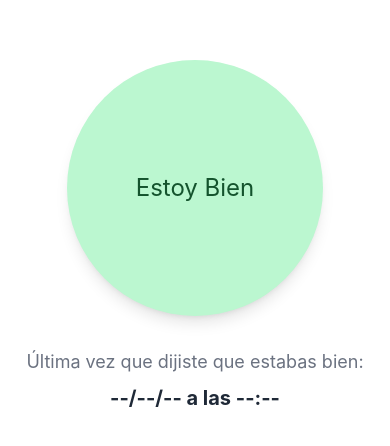
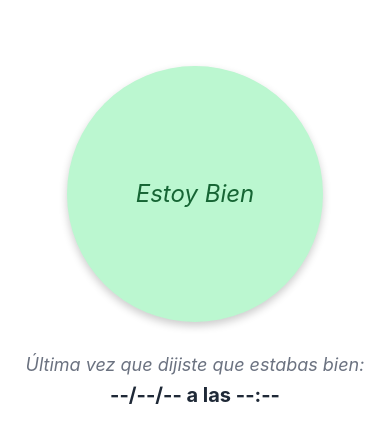
Before and after one commit to laureanojuarez/are-you-ok, a React Native app: screen / in a window 390 px wide. Shown: the part 186-632 px from the top of the page. Built offline with nearby package versions, Linux system fonts and the light colour scheme.

Commit message:
refactor: remove unused dependencies and tailwind configuration
- Removed nativewind and prettier-plugin-tailwindcss from package.json
- Deleted tailwind.config.js as it is no longer needed
- Added react-dom to package.json for compatibility

```diff
--- a/App.js
+++ b/App.js
@@ -1,12 +1,14 @@
-import { StatusBar } from 'expo-status-bar';
-import { Text, TouchableOpacity, View } from 'react-native';
-import { SafeAreaProvider } from 'react-native-safe-area-context';
-import './global.css'
-import { useEffect, useState } from 'react';
+import { StatusBar } from "expo-status-bar";
+import { Text, TouchableOpacity, View, StyleSheet } from "react-native";
+import { SafeAreaProvider } from "react-native-safe-area-context";
+import { useEffect, useState } from "react";
 
 export default function App() {
+
+  const setTime = 60;
+
   const [isWell, setIsWell] = useState(false);
-  const [timeLeft, setTimeLeft] = useState(15);
+  const [timeLeft, setTimeLeft] = useState(setTime);
   const [lastConfirmed, setLastConfirmed] = useState(null);
 
   useEffect(() => {
@@ -18,7 +20,7 @@ export default function App() {
       }, 1000);
     } else if (timeLeft === 0) {
       setIsWell(false);
-      setTimeLeft(15); // Reset timer for next time
+      setTimeLeft(setTime);
     }
 
     return () => {
@@ -33,39 +35,105 @@ export default function App() {
 
   const formatTime = (date) => {
     if (!date) return "--/--/-- a las --:--";
-    const pad = (n) => n.toString().padStart(2, '0');
+    const pad = (n) => n.toString().padStart(2, "0");
     return `${date.getDate()}/${date.getMonth() + 1}/${date.getFullYear()} a las ${date.getHours()}:${pad(date.getMinutes())}`;
   };
 
   return (
     <SafeAreaProvider>
-      <View className="flex-1 items-center justify-center bg-white">
+      <View style={styles.container}>
         <StatusBar style="auto" />
 
         {isWell ? (
-          <View className="bg-white w-64 h-64 rounded-full items-center justify-center border-2 border-gray-100">
-               <Text className="text-2xl font-italic text-center p-4">
-                  Vuelve en {timeLeft} segundos
-              </Text>
+          <View style={styles.circle}>
+            <Text style={styles.timerText}>
+              Vuelve en {timeLeft} segundos
+            </Text>
           </View>
         ) : (
           <TouchableOpacity
-            className="bg-green-200 w-64 h-64 rounded-full items-center justify-center shadow-lg active:bg-green-300 transition-all"
+            style={styles.button}
+            activeOpacity={0.8}
             onPress={handlePress}
           >
-            <Text className="text-2xl font-italic text-green-900">Estoy Bien</Text>
+            <Text style={styles.buttonText}>
+              Estoy Bien
+            </Text>
           </TouchableOpacity>
         )}
 
-        <View className="mt-8 items-center px-6">
-          <Text className="text-lg text-gray-500 font-italic text-center">
+        <View style={styles.infoContainer}>
+          <Text style={styles.infoLabel}>
             Última vez que dijiste que estabas bien:
           </Text>
-          <Text className="text-xl font-bold text-gray-800 mt-2">
-              {formatTime(lastConfirmed)}
+          <Text style={styles.infoTime}>
+            {formatTime(lastConfirmed)}
           </Text>
         </View>
       </View>
     </SafeAreaProvider>
   );
 }
+
+const styles = StyleSheet.create({
+  container: {
+    flex: 1,
+    backgroundColor: "#fff",
+    alignItems: "center",
+    justifyContent: "center",
+  },
+  circle: {
+    backgroundColor: "#fff",
+    width: 256,
+    height: 256,
+    borderRadius: 128,
+    alignItems: "center",
+    justifyContent: "center",
+    borderWidth: 2,
+    borderColor: "#e5e7eb",
+  },
+  timerText: {
+    fontSize: 24,
+    fontStyle: "italic",
+    textAlign: "center",
+    padding: 16,
+    color: "#222",
+  },
+  button: {
+    backgroundColor: "#bbf7d0",
+    width: 256,
+    height: 256,
+    borderRadius: 128,
+    alignItems: "center",
+    justifyContent: "center",
+    shadowColor: "#000",
+    shadowOffset: { width: 0, height: 4 },
+    shadowOpacity: 0.2,
+    shadowRadius: 8,
+    elevation: 8,
+  },
+  buttonText: {
+    fontSize: 24,
+    fontStyle: "italic",
+    color: "#166534",
+    textAlign: "center",
+  },
+  infoContainer: {
+    marginTop: 32,
+    alignItems: "center",
+    paddingHorizontal: 24,
+  },
+  infoLabel: {
+    fontSize: 18,
+    color: "#6b7280",
+    fontStyle: "italic",
+    textAlign: "center",
+  },
+  infoTime: {
+    fontSize: 20,
+    fontWeight: "bold",
+    color: "#1f2937",
+    marginTop: 8,
+    textAlign: "center",
+  },
+});
--- a/babel.config.js
+++ /dev/null
@@ -1,10 +0,0 @@
-module.exports = function (api) {
-  api.cache(true);
-  return {
-    presets: [
-      ["babel-preset-expo", { jsxImportSource: "nativewind" }],
-      "nativewind/babel",
-      "react-native-reanimated/plugin",
-    ],
-  };
-};
--- a/global.css
+++ /dev/null
@@ -1,3 +0,0 @@
-@tailwind base;
-@tailwind components;
-@tailwind utilities;
--- a/metro.config.js
+++ /dev/null
@@ -1,6 +0,0 @@
-const { getDefaultConfig } = require("expo/metro-config");
-const { withNativeWind } = require('nativewind/metro');
-
-const config = getDefaultConfig(__dirname)
-
-module.exports = withNativeWind(config, { input: './global.css' })
--- a/tailwind.config.js
+++ /dev/null
@@ -1,10 +0,0 @@
-/** @type {import('tailwindcss').Config} */
-module.exports = {
-  // NOTE: Update this to include the paths to all files that contain Nativewind classes.
-  content: ["./App.{js,jsx,ts,tsx}", "./components/**/*.{js,jsx,ts,tsx}", "./index.js"],
-  presets: [require("nativewind/preset")],
-  theme: {
-    extend: {},
-  },
-  plugins: [],
-}
```
Also changed, not shown: package.json (+2 -5 lines), 1 other file (tests, documents, lock files or other folders).
